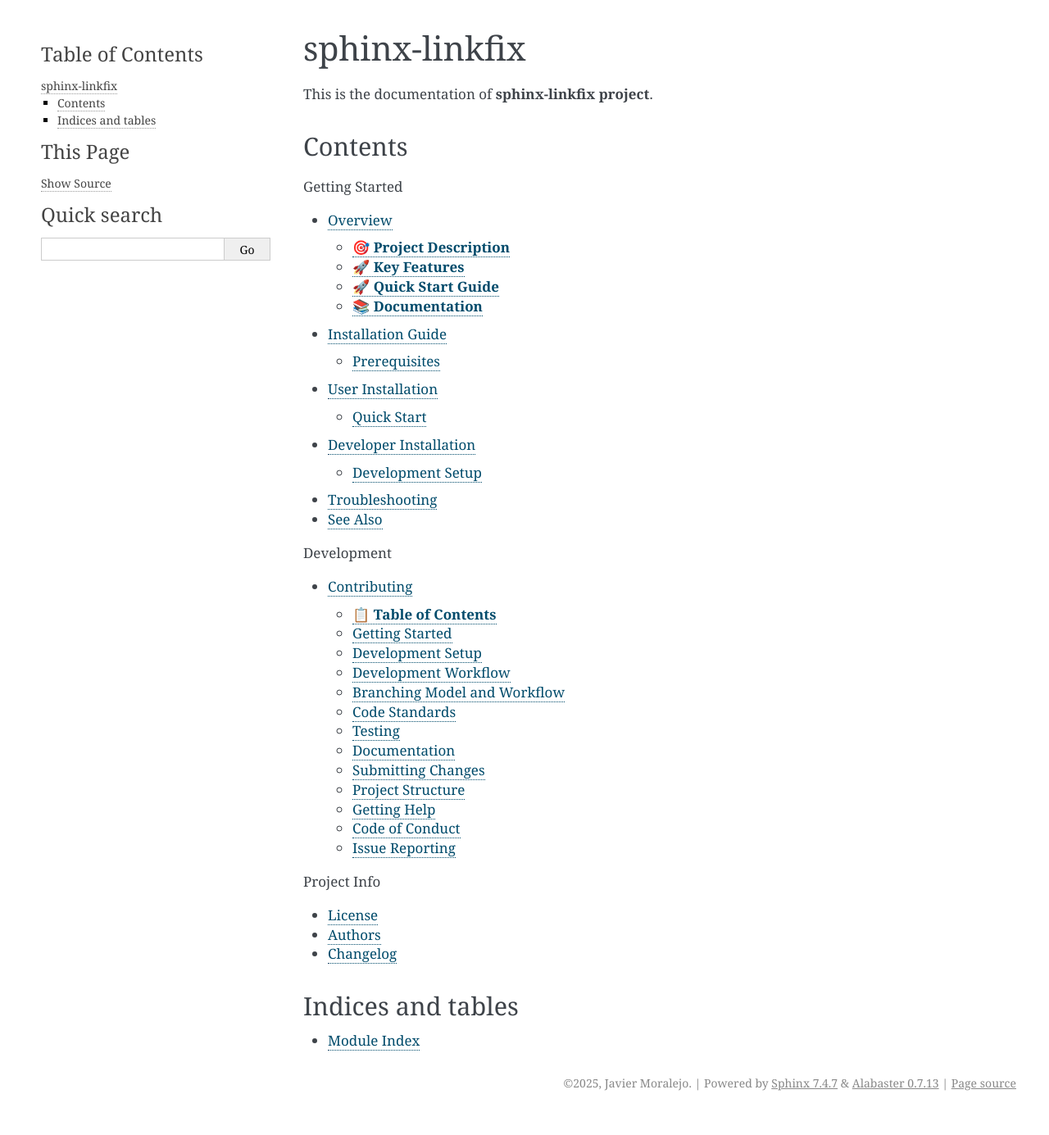
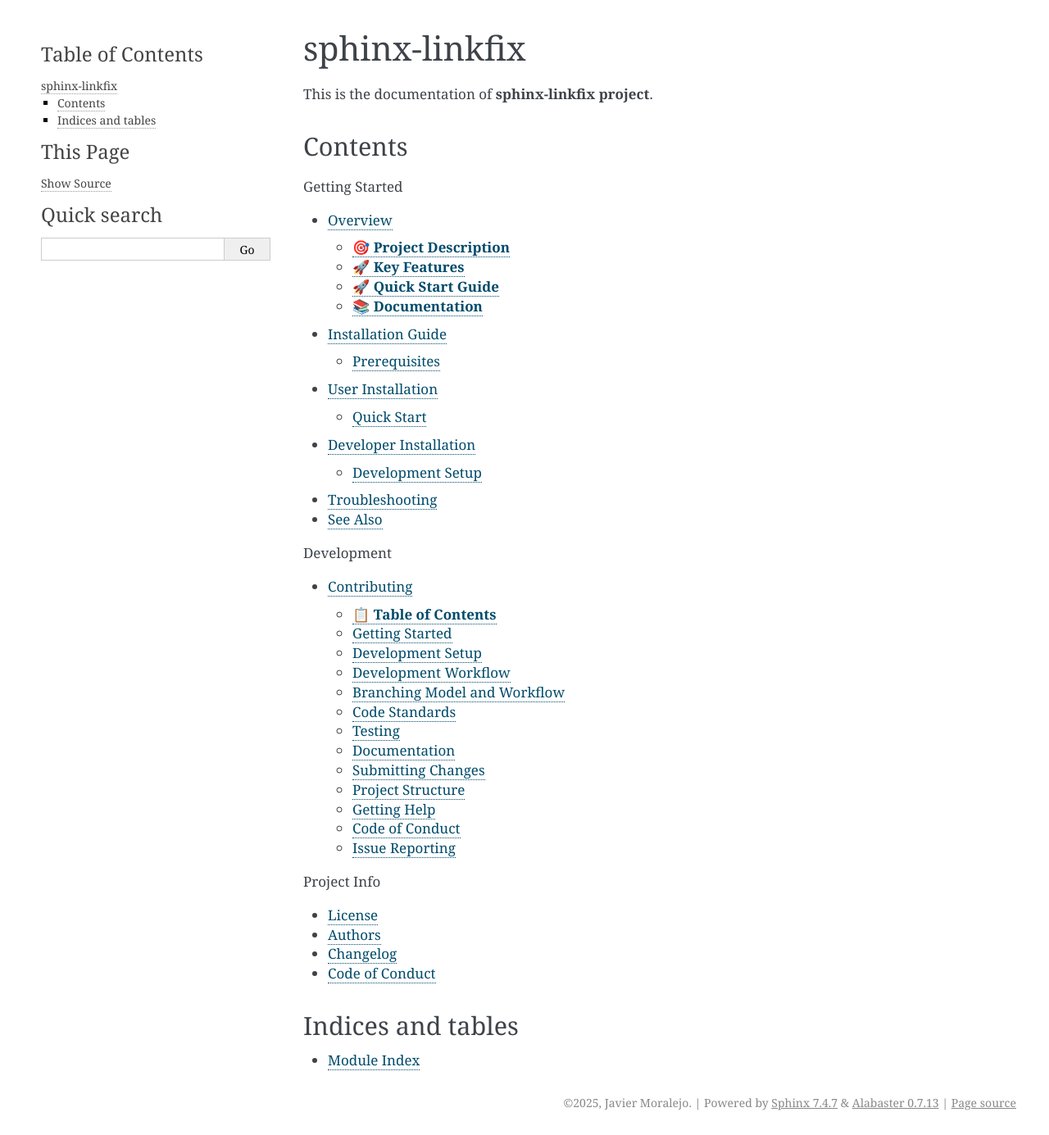
Before and after one commit to j-moralejo-pinas/sphinx-linkfix, a Sphinx documentation site: the page built from docs/index.rst, in a window 1280 px wide. Shown: the whole page at 82% size. Built offline with Sphinx 7.4.7, drawn with Linux system fonts in a browser that asks for light colours; formulas are drawn with MathJax 3; pages that are not in the unit, such as notebooks, are missing from menus; the version number could not be read and is left out; before the commit the page ends 1361 px from its top, so only the background shows below that.

Commit message:
- Added code of conduct to docs

```diff
--- /dev/null
+++ b/docs/CODE_OF_CONDUCT.rst
@@ -0,0 +1 @@
+.. include:: ../CODE_OF_CONDUCT.rst
--- a/docs/index.rst
+++ b/docs/index.rst
@@ -27,6 +27,7 @@
    License <LICENSE>
    Authors <AUTHORS>
    Changelog <CHANGELOG>
+   Code of Conduct <CODE_OF_CONDUCT>
 
 .. toctree::
    :maxdepth: 2
```
